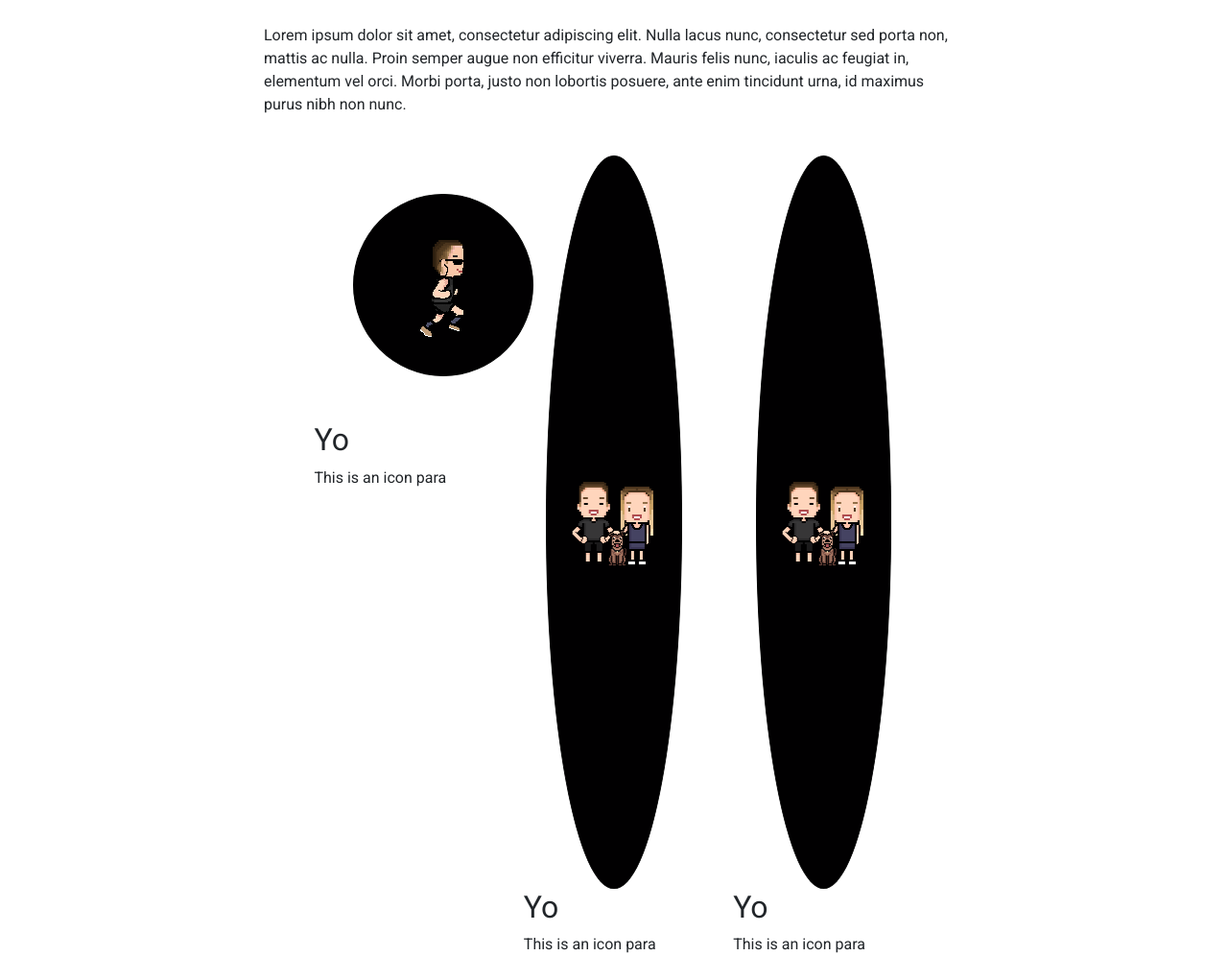
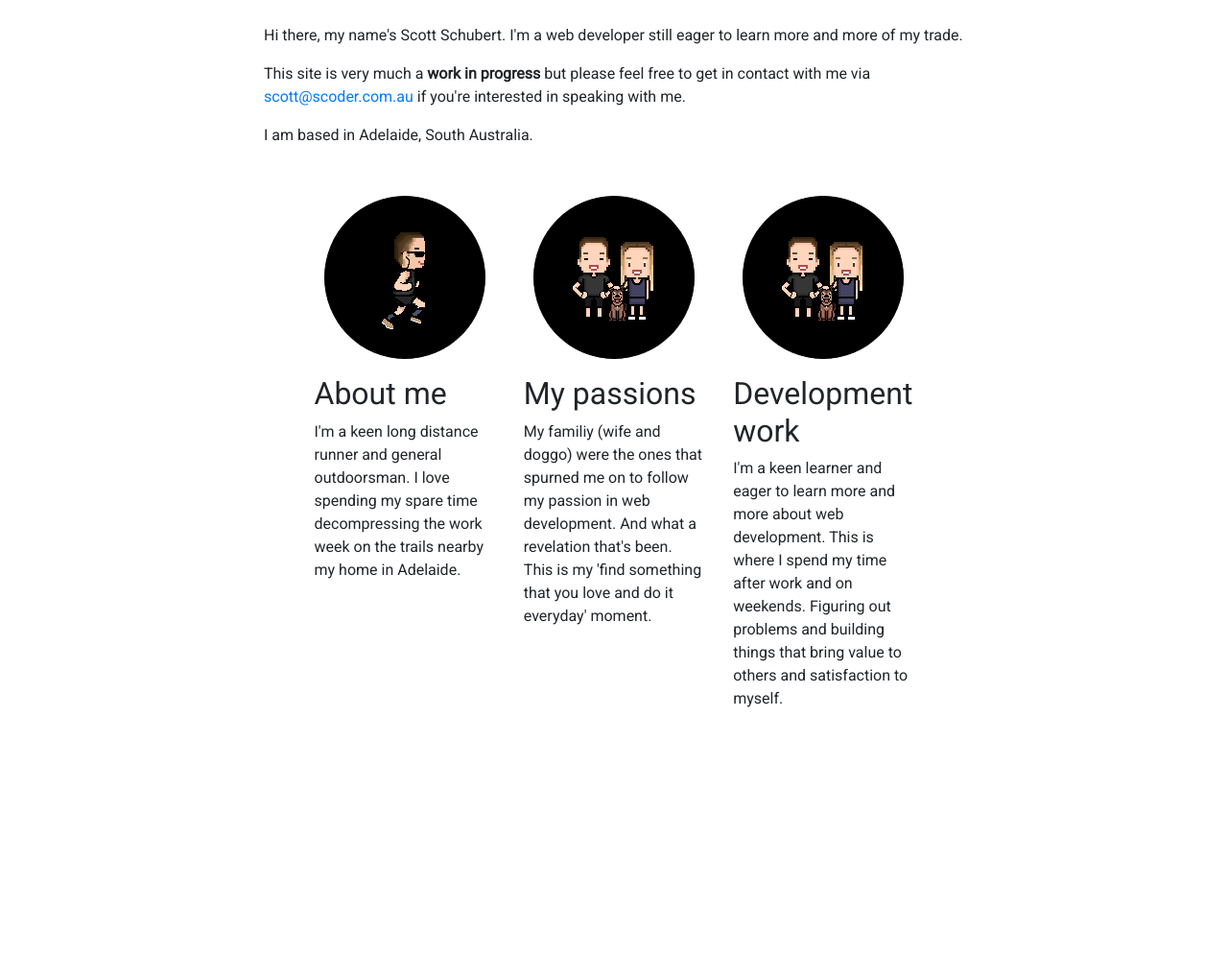
Before and after one commit to scottys88/scoder-site, a website: page app/index.html in a window 1280 px wide. Shown: the part 672-1668 px from the top of the page at 96% size. After the commit the page ends 1428 px from the top, so only its background shows below. Drawn offline with nearby package versions, Linux system fonts and the light colour scheme.

Commit message:
-Added intro copy -Added copy below icons -Updated icon columns a little

```diff
--- a/app/index.html
+++ b/app/index.html
@@ -16,10 +16,10 @@
     <div id="topNav" class="clearfix">
       <div class="menuButton pull-right"><i id="mobile-menu-toggle" class="ion-navicon-round mobile-menu-toggle"></i></div>
       <br><ul class="menu inactive" id="menu">
-        <li class="menu-link"><a href="home.html"><!--<i class="ion-ios-home mobile-menu-icon"></i>-->Home</a></li>
-        <li class="menu-link"><a href="about.html"><!--<i class="ion-ios-lightbulb mobile-menu-icon"></i>-->About</a></li>
-        <li class="menu-link"><a href="shop.html"><!--<i class="ion-android-favorite mobile-menu-icon"></i>-->Shop</a></li>
-        <li class="menu-link"><a href="tel:0431517709"><!--<i class="ion-android-call mobile-menu-icon"></i>-->Ph: 0431 517 709</a></li>
+        <li class="menu-link"><a href="index.html.html"><!--<i class="ion-ios-home mobile-menu-icon"></i>-->Home</a></li>
+        <!--<li class="menu-link"><a href="about.html">--><!--<i class="ion-ios-lightbulb mobile-menu-icon"></i>-->About</a></li>
+        <!--<li class="menu-link"><a href="shop.html">--><!--<i class="ion-android-favorite mobile-menu-icon"></i>-->Shop</a></li>
+        <li class="menu-link"><a href="tel:+61431517709"><!--<i class="ion-android-call mobile-menu-icon"></i>-->Ph: 0431 517 709</a></li>
       </ul>
 
     </div>
@@ -32,25 +32,27 @@
 <div class="container">
 	<div class="row">
 	  <div class="col-md-8 offset-md-2 intro-para">
-		<p>Lorem ipsum dolor sit amet, consectetur adipiscing elit. Nulla lacus nunc, consectetur sed porta non, mattis ac nulla. Proin semper augue non efficitur viverra. Mauris felis nunc, iaculis ac feugiat in, elementum vel orci. Morbi porta, justo non lobortis posuere, ante enim tincidunt urna, id maximus purus nibh non nunc. </p>
+		<p>Hi there, my name's Scott Schubert. I'm a web developer still eager to learn more and more of my trade.</p>
+    <p>This site is very much a <strong>work in progress</strong> but please feel free to get in contact with me via <a href="mailto:scott@scoder.com.au">scott@scoder.com.au</a> if you're interested in speaking with me.</p>
+    <p>I am based in Adelaide, South Australia. </p>
 	  </div>
 	</div>
  </div>
 	  <div class="row icons-row">
-		  <div class="col-md-2 col-xs-12 offset-md-3">
-			  <div class="sprite-icon-1"></div>
-			  <h2 class="icon-heading">Yo</h2>
-			  <p class="icon-para">This is an icon para</p>
+		  <div class="col-md-2 col-xs-3 offset-md-3">
+			  <div class="icon-wrapper"><div class="sprite-icon-1"></div></div>
+			  <h2 class="icon-heading">About me</h2>
+			  <p class="icon-para">I'm a keen long distance runner and general outdoorsman. I love spending my spare time decompressing the work week on the trails nearby my home in Adelaide.</p>
 		  </div>
 		  <div class="col-md-2 col-xs-12">
-			  <div class="sprite-icon-2"></div>
-			  <h2 class="icon-heading">Yo</h2>
-			  <p class="icon-para">This is an icon para</p>
+			  <div class="icon-wrapper"><div class="sprite-icon-2"></div></div>
+			  <h2 class="icon-heading">My passions</h2>
+			  <p class="icon-para">My familiy (wife and doggo) were the ones that spurned me on to follow my passion in web development. And what a revelation that's been. This is my 'find something that you love and do it everyday' moment.</p>
 		  </div>
 		  <div class="col-md-2">
-			  <div class="sprite-icon-2"></div>
-			  <h2 class="icon-heading">Yo</h2>
-			  <p class="icon-para">This is an icon para</p>
+			  <div class="icon-wrapper"><div class="sprite-icon-2"></div></div>
+			  <h2 class="icon-heading">Development work</h2>
+			  <p class="icon-para">I'm a keen learner and eager to learn more and more about web development. This is where I spend my time after work and on weekends. Figuring out problems and building things that bring value to others and satisfaction to myself.</p>
 		  </div>
 	  </div>
 
--- a/app/scss/_body.scss
+++ b/app/scss/_body.scss
@@ -19,6 +19,10 @@ body.clients {
 		border: 1px solid #000;
 
 	}
+  .icon-wrapper {
+    margin: 10px;
+  }
+
 	.sprite-icon-1 {
 
 			background-image: url(../img/running_man_animation.gif);
@@ -32,48 +36,22 @@ body.clients {
       padding-bottom: 100%;
 			width: 100%;
 			position: relative;
-			margin: 40px;
 
 
-		@include media-breakpoint-up(md) {
-			background-image: url(../img/running_man_animation.gif);
-			background-size: auto;
-			background-repeat: no-repeat;
-			background-position: center;
-			background-color: #010001;
-			border-radius: 50%;
-			border: 1px solid #000;
-
-			}
 		}
 	.sprite-icon-2 {
-		@include media-breakpoint-up(xs) {
-			background-image: url(../img/Family.gif);
-			background-size: auto;
-			background-repeat: no-repeat;
-			background-position: center;
-			background-color: #010001;
-			background-color: #010001;
-			border-radius: 50%;
-			border: 1px solid #000;
-			height: 200%;
-			width: 50%;
-			position: relative;
-			margin: auto;
-			display: flex;
+    background-image: url(../img/Family.gif);
+      background-size: auto;
+      background-repeat: no-repeat;
+      background-position: center;
+      background-color: #010001;
+      border-radius: 50%;
+      border: 1px solid #000;
+      display: inline-block;
+      padding-bottom: 100%;
+      width: 100%;
+      position: relative;
+
 
 		}
-		@include media-breakpoint-up(md) {
-			background-image: url(../img/Family.gif);
-			background-size: auto;
-			background-repeat: no-repeat;
-			background-position: center;
-			background-color: #010001;
-			background-color: #010001;
-			border-radius: 50%;
-			border: 1px solid #000;
-			height: 210%;
-			width: 75%;
-			}
-		}
 	}
```
Also changed, not shown: app/css/app.css.
